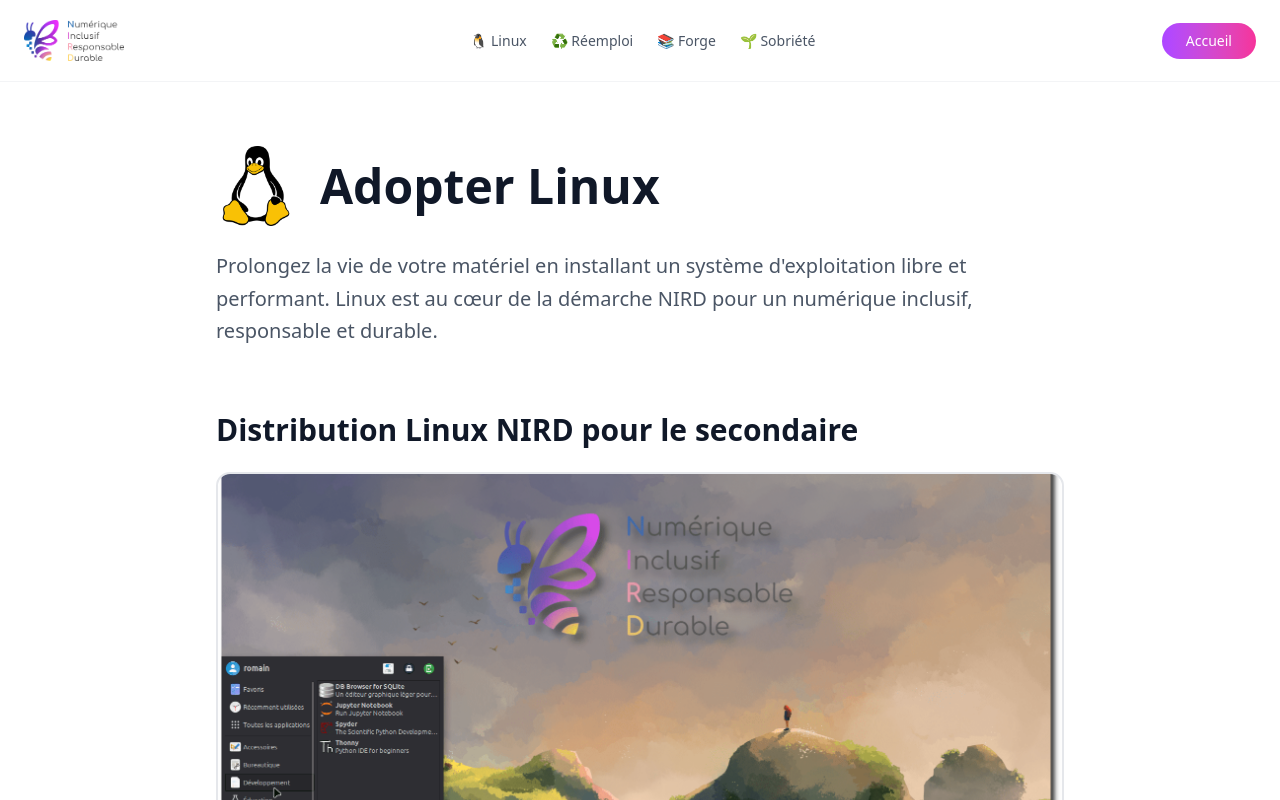
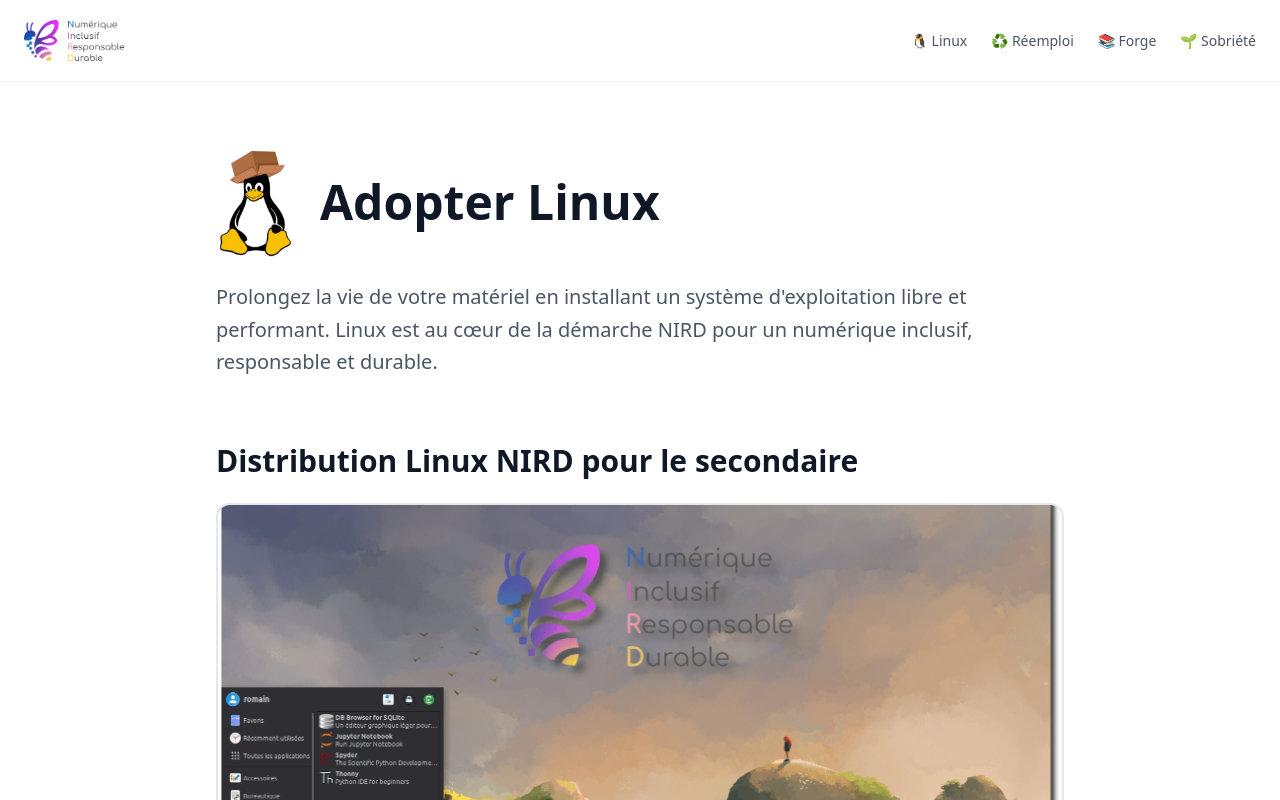
Before and after one commit to mohamed-rahmani/NuitDeLinfo2025, a Next.js app: page /linux in a window 1280 px wide. Shown: the top 800 px of the page. Built offline with nearby package versions, Linux system fonts and the light colour scheme.

Commit message:
feat(Hidden Snake)

```diff
--- a/app/components/ActionHeader.tsx
+++ b/app/components/ActionHeader.tsx
@@ -38,13 +38,6 @@
             🌱 Sobriété
           </Link>
         </nav>
-
-        {/* CTA Button */}
-        <div className="hidden md:block">
-          <Button className="bg-linear-to-r from-purple-500 to-pink-500 hover:from-purple-600 hover:to-pink-600 text-white px-6 rounded-full" asChild>
-            <Link href="/">Accueil</Link>
-          </Button>
-        </div>
 
         {/* Mobile Menu Button */}
         <div className="md:hidden">
@@ -97,12 +90,6 @@
             >
               🌱 Sobriété
             </Link>
-            <Button
-              className="w-full bg-linear-to-r from-purple-500 to-pink-500 hover:from-purple-600 hover:to-pink-600 text-white mt-2"
-              asChild
-            >
-              <Link href="/">Accueil</Link>
-            </Button>
           </div>
         </div>
       )}
--- a/app/linux/page.tsx
+++ b/app/linux/page.tsx
@@ -13,13 +13,15 @@
         {/* Hero */}
         <div className="mb-16">
           <div className="flex items-center gap-6 mb-6">
+            <Link href="https://mohamed-rahmani.github.io/HiddenSnakeGame/">
             <Image
-              src="/logo-linux.webp"
+              src="/logo-linux.png"
               alt="Logo Linux"
               width={80}
               height={80}
               className="object-contain"
             />
+            </Link>
             <h1 className="text-5xl font-bold text-gray-900">
               Adopter Linux
             </h1>
```
Also changed, not shown: public/logo-linux.png (added).
